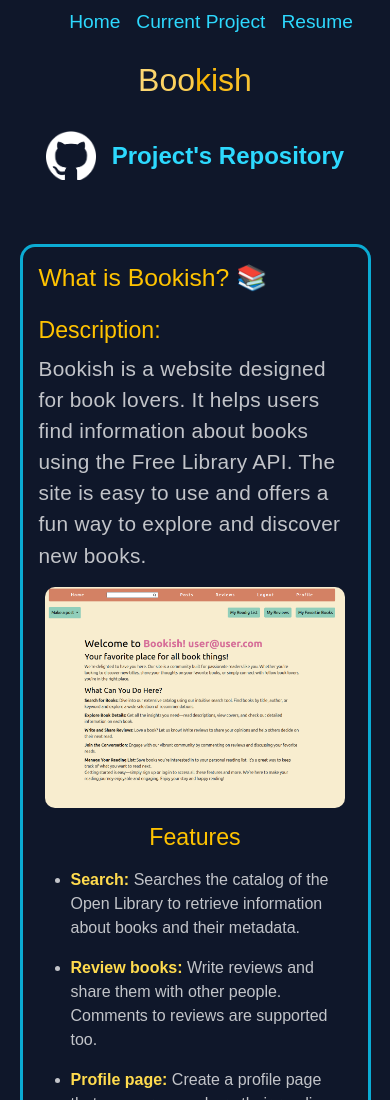
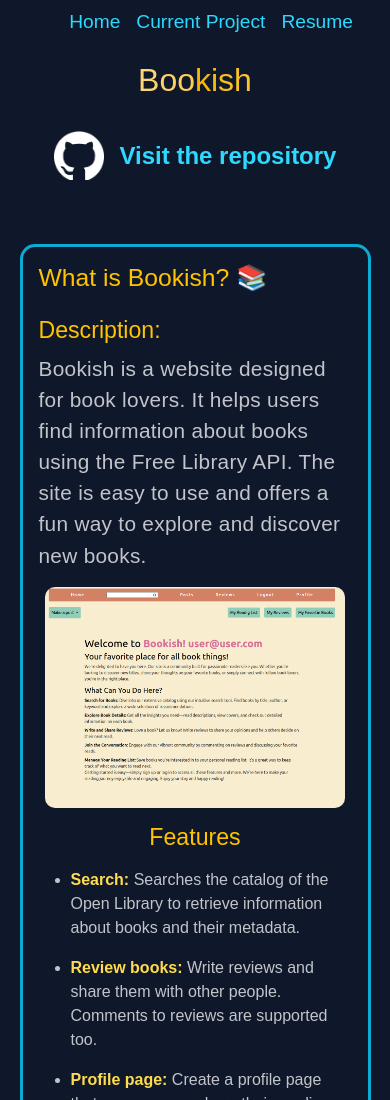
Before and after one commit to LimitsAtInfinity01/leo_alferez_portfolio, an Eleventy site: page src/bookish.njk in a window 390 px wide. Shown: the top 1100 px of the page. Built offline with nearby package versions, Linux system fonts and the light colour scheme; Eleventy itself is replaced by a stand-in of ours; files that its build step writes are made by us from their sources; a web font is replaced by a local one.

```diff
--- a/src/bookish.njk
+++ b/src/bookish.njk
@@ -14,7 +14,7 @@
             <h1>Bookish</h1>
            <div>
                 <img class="logo" src="/assets/github-mark-white.png" alt="">
-                <a href="https://github.com/LimitsAtInfinity01/django_book_search_app/tree/master" target="_blank">Project's Repository</a>
+                <a href="https://github.com/LimitsAtInfinity01/django_book_search_app/tree/master" target="_blank">Visit the repository</a>
            </div>
         </div>
 
```
Also changed, not shown: 1 other file.
